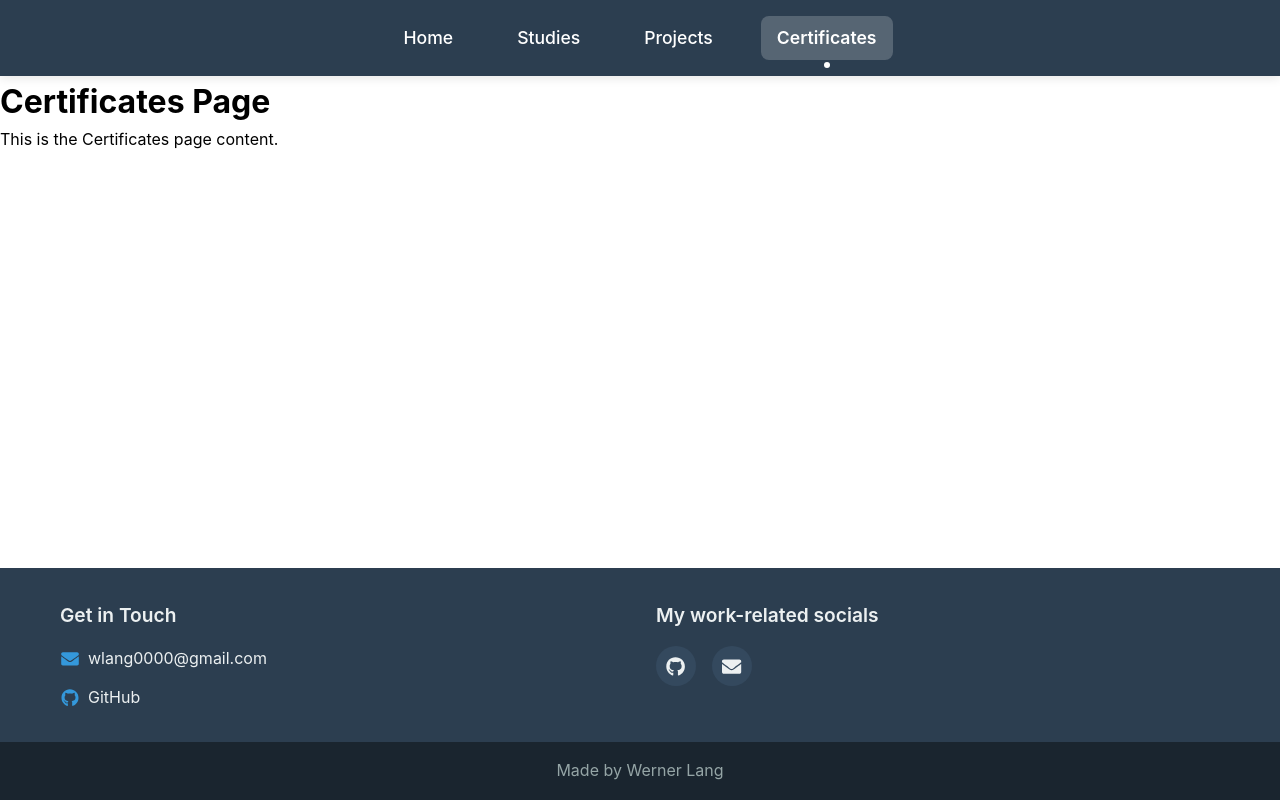
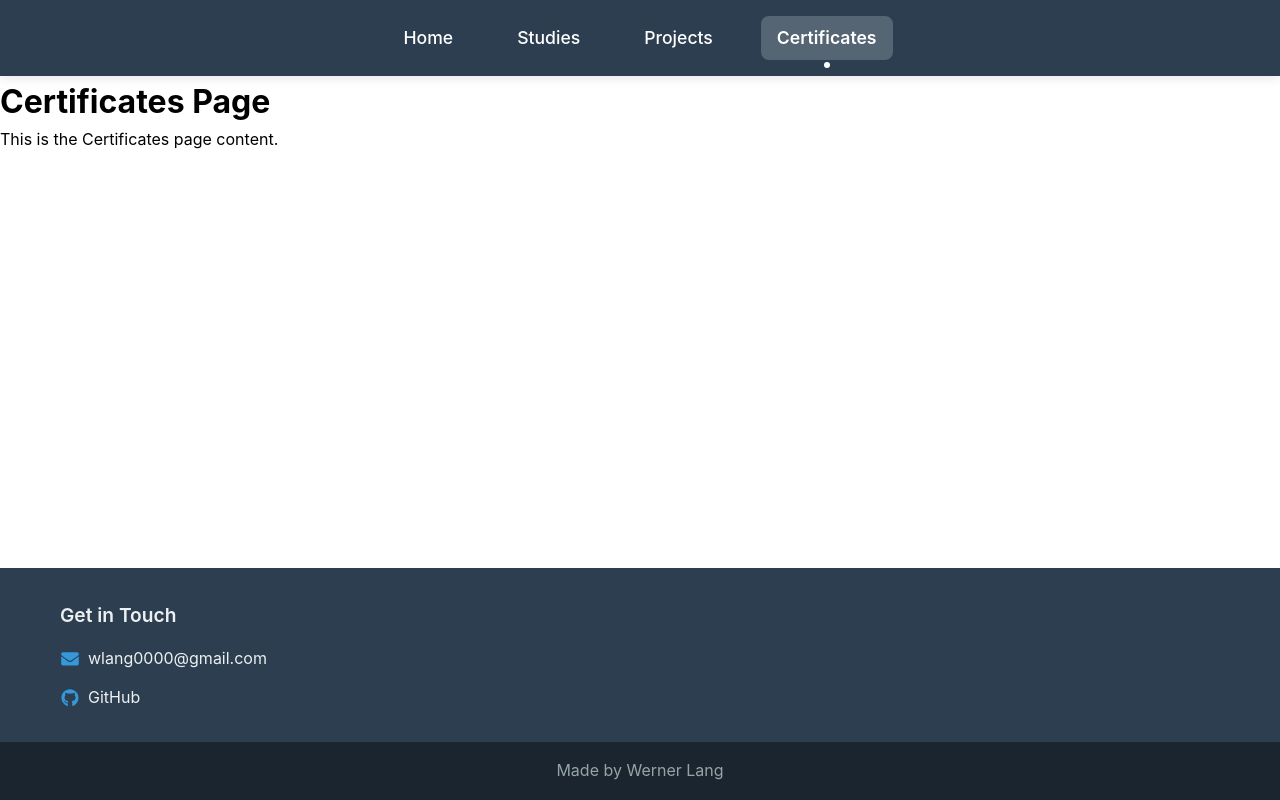
Before and after one commit to 00WernerLang/Curriculum_WebApp, a React (Vite) app: page /certificates in a window 1280 px wide. Built offline with nearby package versions, Linux system fonts and the light colour scheme.

Commit message:
feat(footer): change footer Get in touch section

```diff
--- a/src/components/Footer.jsx
+++ b/src/components/Footer.jsx
@@ -25,23 +25,6 @@ const Footer = () => {
                         </div>
                     </div>
                 </div>
-
-                <div className="footer-section">
-                    <h3 className="footer-title">My work-related socials</h3>
-                    <div className="social-links">
-                        <a
-                            href="https://github.com/00WernerLang"
-                            target="_blank"
-                            rel="noopener noreferrer"
-                            className="social-link"
-                        >
-                            <FaGithub />
-                        </a>
-                        <a href="#" className="social-link">
-                            <FaEnvelope />
-                        </a>
-                    </div>
-                </div>
             </div>
 
             <div className="footer-bottom">
```
